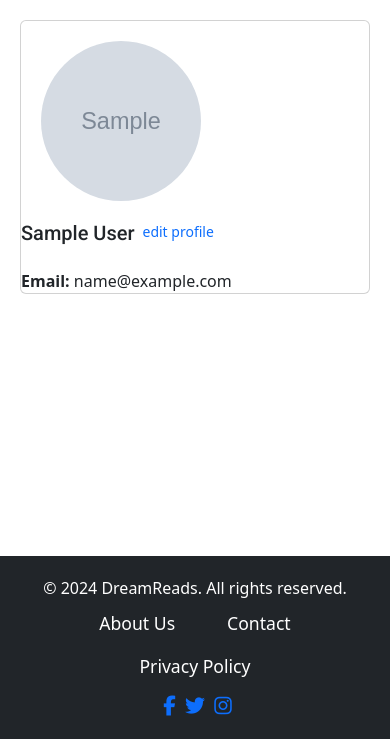
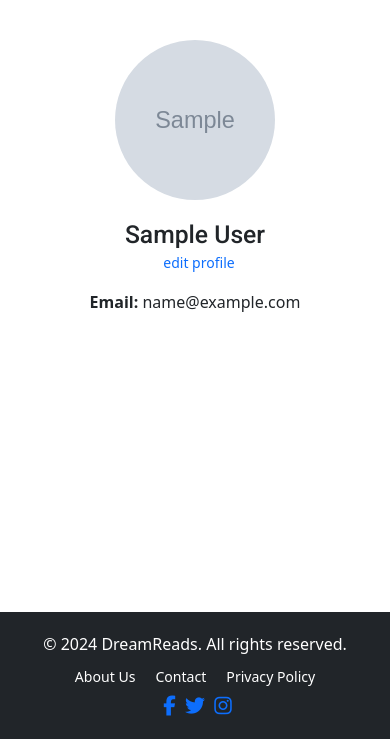
Before and after one commit to seanism4113/Capstone_Project-1, a Flask app: page /user/show/1 in a window 390 px wide. Shown: the part 105-844 px from the top of the page. Run offline with Flask 3, Linux system fonts and the light colour scheme; the visitor is signed in with stand-in values (Sample User, id 1); tables that the repository leaves empty hold one stand-in row (values such as "Sample post"); grey boxes marked "Sample" are stand-in pictures; some libraries are stand-ins or nearby versions.

Commit message:
commit css for profile and mybooks to display on different screen sizes

```diff
--- a/DreamReads/static/stylesheets/style.css
+++ b/DreamReads/static/stylesheets/style.css
@@ -134,19 +134,25 @@ a {
 footer {
 	background-color: #212529;
 	color: white;
-	padding: 20px;
+	padding: 20px 0px;
 }
 
 footer p {
-	margin-bottom: 2px;
+	margin-bottom: 10px;
 }
 
 footer div:first-of-type {
 	text-align: center;
 }
 
-footer ul {
+.footer ul {
 	justify-content: center;
+	width: 100%;
+}
+
+footer .nav-item a {
+	padding: 0px;
+	font-size: 0.8em;
 }
 
 .social-icons {
@@ -452,8 +458,17 @@ div .flash-message {
 	padding: 20px;
 }
 
-#profile-header {
-	display: flex;
+#profile-info {
+	padding: 40px 0px;
+}
+
+#profile-edit-form {
+	width: 100%;
+	align-content: center;
+}
+
+#profile-edit-container {
+	width: 400px;
 }
 
 /* My Books page styles */
@@ -606,11 +644,22 @@ div .flash-message {
 		height: 100px;
 		border: lightgrey 1px solid;
 	}
-	.book-info{
-		font-size: .9em;
+	.book-info {
+		font-size: 0.9em;
 	}
-	.search-title{
+	.search-title {
 		font-size: 1.2em;
+	}
+
+	/* Profile pages */
+	/* ******************************* */
+	#profile-container {
+		flex-direction: column;
+		align-items: center;
+	}
+	#profile-info {
+		padding: 0px;
+		text-align: center;
 	}
 }
 
--- a/DreamReads/templates/users/profile-edit.html
+++ b/DreamReads/templates/users/profile-edit.html
@@ -5,12 +5,11 @@ GoodReads | Profile Management
 {% endblock %}
 
 {% block content %}
-<div class="row justify-content-md-center mt-5">
-    <div class="form-container col-md-7 col-lg-5">
+<div id="profile-edit-form">
+    <div id="profile-edit-container" class="container">
         <h1 class="merriweather">Profile Edit</h1>
         <form method="POST" class="Roboto">
             {{ form.hidden_tag() }}
-
             {% for field in form if field.widget.input_type != 'hidden' %}
                 {% if field != form.password and field != form.confirm_password %}
                     {{ field.label(class="form-label") }}
@@ -21,7 +20,6 @@ GoodReads | Profile Management
                     {% endfor %}
                 {% endif %}
             {% endfor %}
-
             <button class="btn btn-dark form-btn">Save Profile Settings</button>
         </form>
     </div>
--- a/DreamReads/templates/users/profile.html
+++ b/DreamReads/templates/users/profile.html
@@ -5,24 +5,18 @@ GoodReads | Profile
 {% endblock %}
 
 {% block content %}
-<div class="card">
-    <div class="row g-0">
-        <div class="col-md-3">
+    <div id="profile-container" class="container d-flex">
+        <div>
             <img src="{{ stored_user.profile_image_url }}" id="profile-pic" class="img-fluid" alt="Profile Image" />
         </div>
-        <div class="col-md-8">
-            <div class="card-body">
-                <div id="profile-header">
-                    <h5 class="card-title Roboto">{{ stored_user.first_name }} {{ stored_user.last_name }}</h5>
+        <div id="profile-info">
+            <h2 class="Roboto mb-0">{{ stored_user.first_name }} {{ stored_user.last_name }}</h2>
             <small>
                 <a href="{{ url_for('edit_profile') }}" class="ms-2">edit profile</a>
             </small>
-                </div>
             <p class="card-text mt-3">
                 <b>Email: </b>{{ stored_user.email }}
             </p>
         </div>
     </div>
-    </div>
-</div>
 {% endblock %}
```
Also changed, not shown: other parts of DreamReads/static/stylesheets/style.css (+76 -6 lines), DreamReads/templates/books/mybooks.html (+30 -56 lines). Lines whose indentation alone changed are shown as unchanged.
